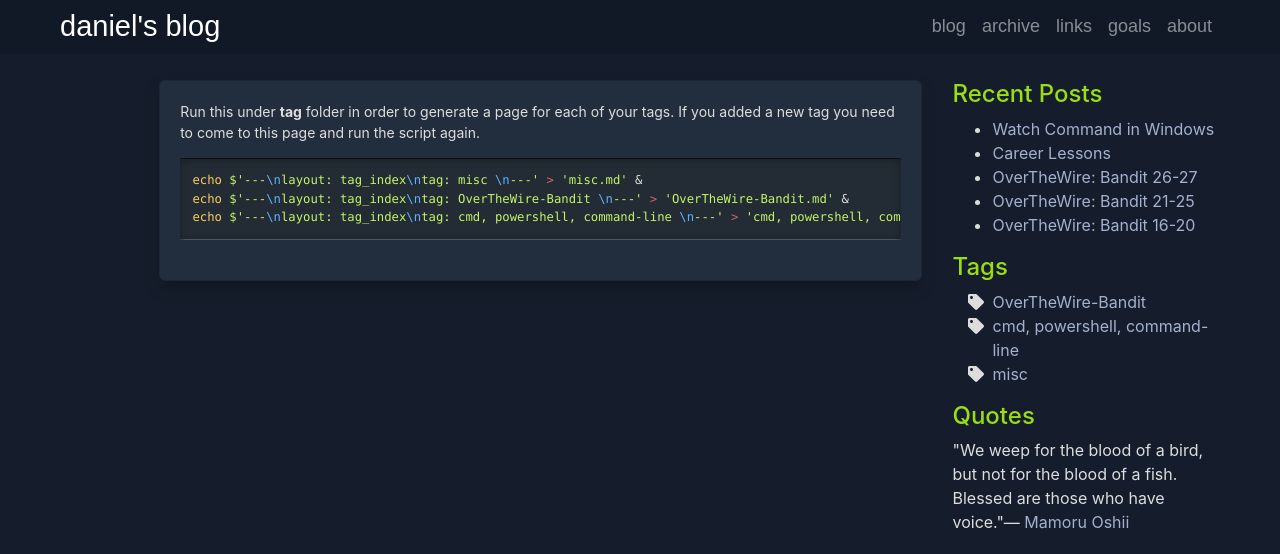
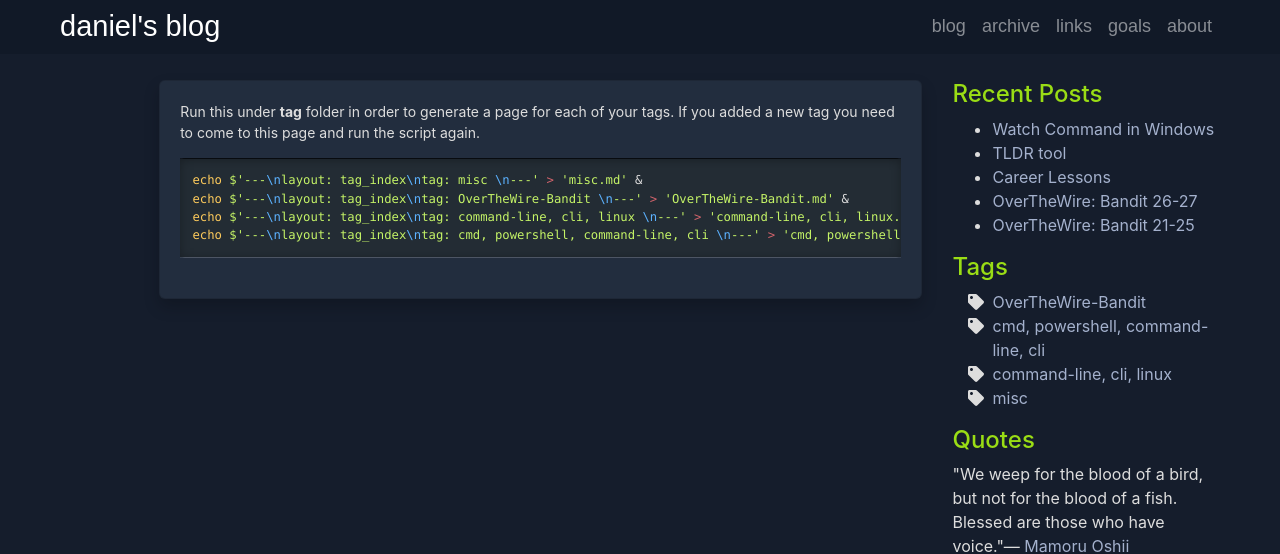
Before and after one commit to danieldavidson/danieldavidson.github.io, a Jekyll site: the page built from admin.md, in a window 1280 px wide and 992 px high, cut to the strip 0-554 px from the top of the window. Built offline with Jekyll 4.4.1, drawn with Linux system fonts in a browser that asks for light colours; some of the changed lines change nothing that is shown.

Commit message:
Update post

```diff
--- a/_posts/2021-08-05-windows-watch-command-equivalent-cmd-powershell.md
+++ b/_posts/2021-08-05-windows-watch-command-equivalent-cmd-powershell.md
@@ -4,7 +4,7 @@ title: "Watch Command in Windows"
 date: 2021-08-05 22:37:18
 description: Windows Watch Command Equivalent - PowerShell & CMD
 tags:
- - cmd, powershell, command-line
+ - cmd, powershell, command-line, cli
 ---
 
 If you're not familiar with the `watch` command in Linux. It is used for executing a command perodically and showing the output.
--- /dev/null
+++ b/_posts/2021-08-06-tldr.md
@@ -0,0 +1,15 @@
+---
+layout: post
+title: "TLDR tool"
+date: 2021-07-18 21:31:06
+description: A neat tool to simply linux man pages
+tags:
+ - command-line, cli, linux
+---
+
+Unpopular opinion I hate man pages. Yeah I know what you're thinking but hear me out. Without man pages of course most of us would be lost and confused; just fumbling our way around the command-line. Although man pages are such a great resource they can however be quite extensive and hard to find what you need quickly. If that sounds like you then let me introduce you to `tldr`. TLDR is a tool that makes an effort to simplify the beloved man pages with practical examples. Take a look at the difference below.
+
+## MAN Pages
+![example of man pages](https://imgur.com/cS8GDMX)
+
+## TLDR
```
